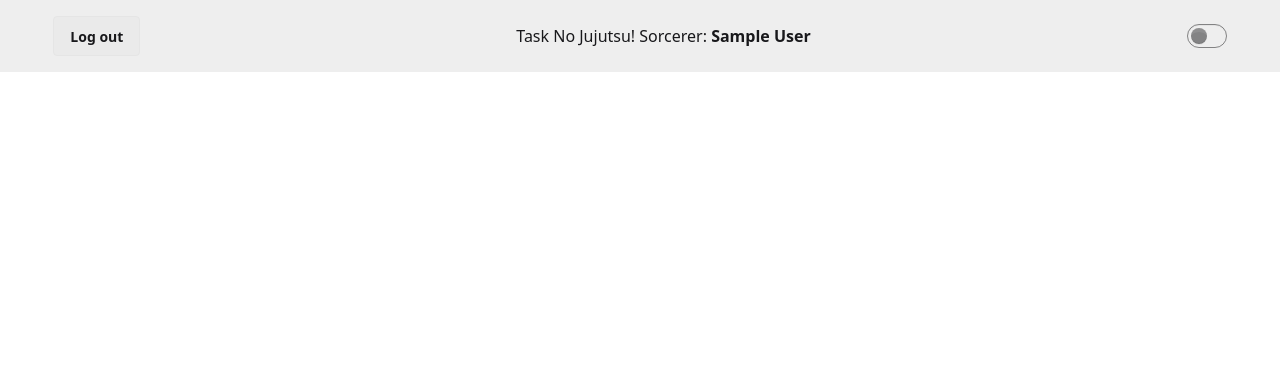
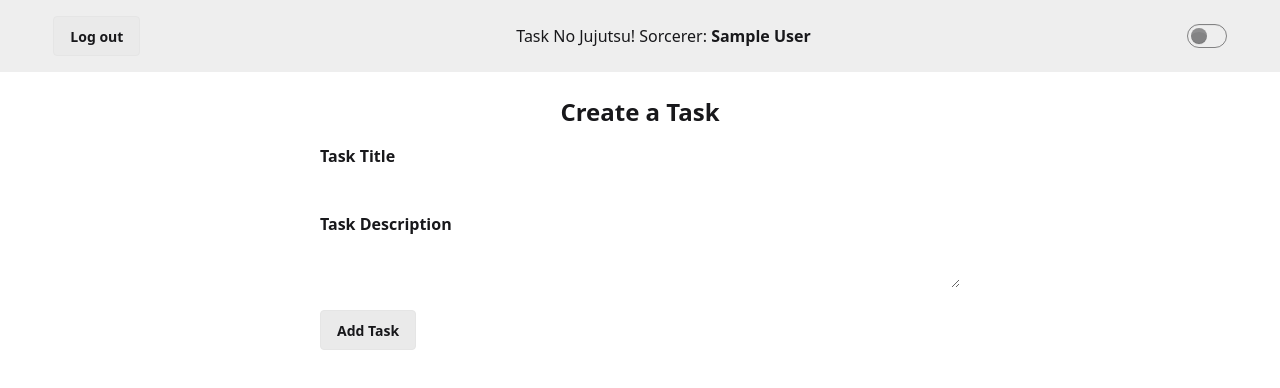
Before and after one commit to Irenity0/Task-client, a React (Vite) app: page /dashboard in a window 1280 px wide. Shown: the top 388 px of the page. Built offline with nearby package versions, Linux system fonts and the light colour scheme; no server answers; sample sign-in values are in the browser's storage.

Commit message:
add Task functionality done

```diff
--- a/src/Pages/Dashboard.jsx
+++ b/src/Pages/Dashboard.jsx
@@ -1,3 +1,4 @@
+import AddTask from "../components/AddTask";
 import useAuth from "../hooks/useAuth";
 
 const Dashboard = () => {
@@ -23,6 +24,8 @@ const Dashboard = () => {
             <input type="checkbox" value="light" className="toggle theme-controller" />
             </div>
         </div>
+        <br />
+            <AddTask/>
         </>
     );
 };
--- /dev/null
+++ b/src/components/AddTask.jsx
@@ -0,0 +1,69 @@
+import { useState } from "react";
+import useAuth from "../hooks/useAuth";
+import useAxiosSecure from "../hooks/useAxiosSecure";
+
+const AddTask = () => {
+
+    const {user} = useAuth();
+    const [title, setTitle] = useState('');
+    const [description, setDecription] = useState('');
+    const [status, setStatus] = useState('todo');
+    const axiosSecure = useAxiosSecure();
+
+    const handleSubmit = async e => {
+        e.preventDefault();
+
+        const newTask = {
+            title,
+            description,
+            status,
+            userEmail : user?.email
+        }
+
+        const response = await axiosSecure.post('/tasks', newTask)
+        if (response.data.insertedId) {
+            alert('task added');
+          }
+
+        setTitle("");
+        setDecription("");
+        setStatus("todo");
+
+    }
+
+
+    return (
+        <div className="w-1/2 mx-auto">
+      <h2 className="text-2xl font-bold text-center mb-4">Create a Task</h2>
+
+      <form onSubmit={handleSubmit} className="space-y-4">
+
+        {/* Task Title */}
+        <div>
+          <label className="block font-semibold">Task Title</label>
+          <input
+            type="text"
+            value={title}
+            onChange={(e) => setTitle(e.target.value)}
+            maxLength="20"
+            required
+            className="w-full border-base-300 rounded mt-1"/>
+        </div>
+
+        {/* Task Description */}
+        <div>
+          <label className="block font-semibold">Task Description</label>
+          <textarea
+            value={description}
+            onChange={(e) => setDecription(e.target.value)}
+            maxLength="100"
+            className="w-full border-base-300 rounded mt-1"/>
+        </div>
+
+        <button type="submit" className="btn btn-soft">Add Task</button>
+      </form>
+    </div>
+    );
+};
+
+export default AddTask;
--- /dev/null
+++ b/src/hooks/useAxiosSecure.jsx
@@ -0,0 +1,41 @@
+import axios from "axios";
+import { useNavigate } from "react-router-dom";
+import useAuth from "./useAuth";
+
+
+const axiosSecure = axios.create({
+    baseURL: 'http://localhost:5000'
+})
+const useAxiosSecure = () => {
+    const navigate = useNavigate();
+    const {logOut} = useAuth();
+
+    axiosSecure.interceptors.request.use(
+        function (config){
+        const token = localStorage.getItem('access-token')
+        // console.log(`request stopped by interceptors`, token)
+        config.headers.authorization = `Bearer ${token}`
+        return config;
+    },
+        function (error) {
+        return Promise.reject(error);
+    });
+
+    axiosSecure.interceptors.response.use(
+        function(response){
+        return response;
+    },
+        async(error) => {
+        const status = error.response.status;
+        console.log(`status error in the interceptor`, status)
+        if(status === 401 || 403) {
+            await logOut();
+            navigate('/')
+        }
+        return Promise.reject(error);
+    })
+
+    return axiosSecure;
+};
+
+export default useAxiosSecure;
```
